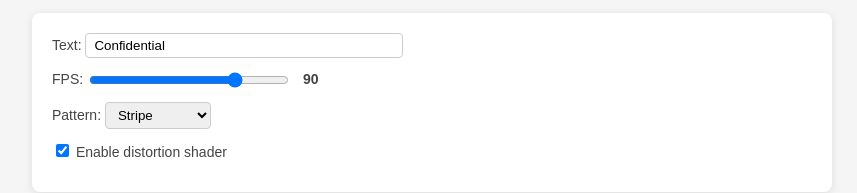
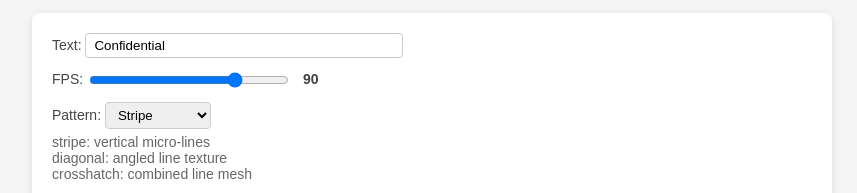
Before and after one commit to tmlganesh/npm-package_secure-render-text, a website: page demo/index.html in a window 1280 px wide. Shown: the part 119-312 px from the top of the page, without its empty margins (208-1065 px from the left). Drawn offline with Linux system fonts and the light colour scheme.

Commit message:
feat: add short pattern descriptions in demo UI

```diff
--- a/demo/index.html
+++ b/demo/index.html
@@ -40,6 +40,11 @@
         <option value="diagonal">Diagonal</option>
         <option value="crosshatch">Crosshatch</option>
       </select>
+      <p style="font-size: 14px; color: #666; margin-top: 5px;">
+        stripe: vertical micro-lines<br>
+        diagonal: angled line texture<br>
+        crosshatch: combined line mesh
+      </p>
     </label>
     <label>
       <input type="checkbox" id="distortionToggle" checked />
```
